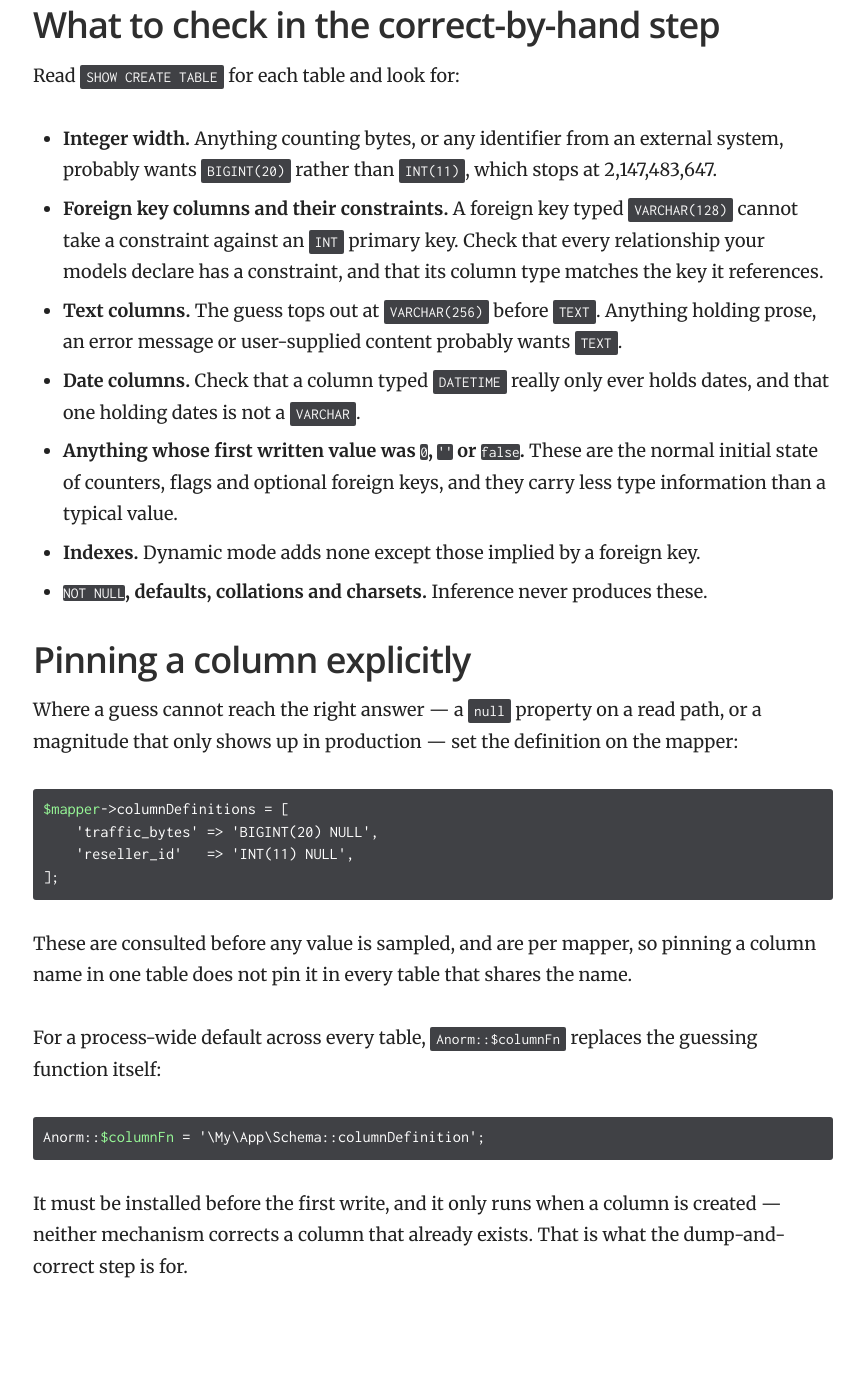
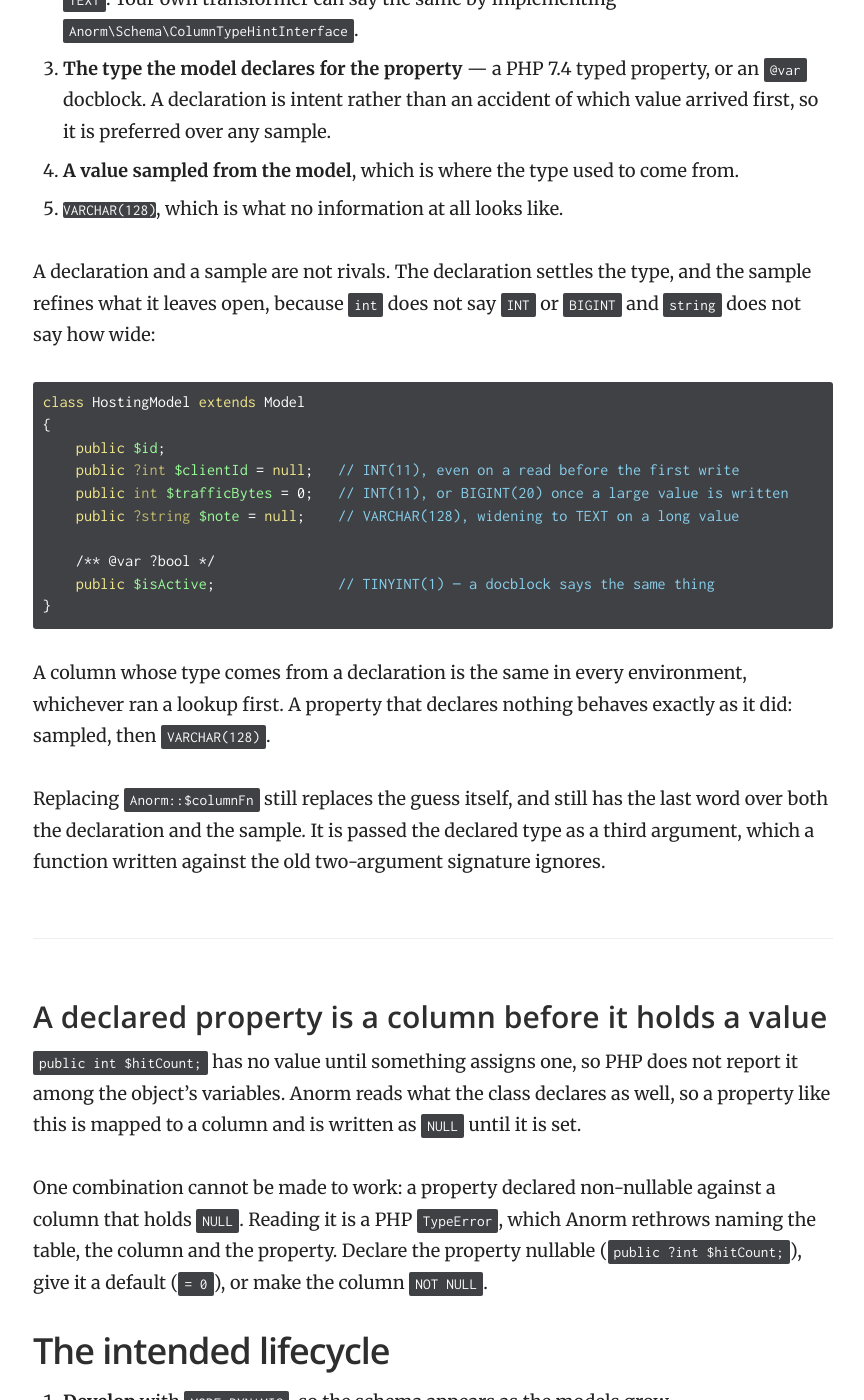
Before and after one commit to saygoweb/anorm, a Jekyll site: the page built from docs/_docs/schema-modes.md, in a window 1280 px wide and 1400 px high, scrolled down 1497 px. Shown: the whole window, without its empty margins (357-1221 px from the left). Built offline with Jekyll 4.4.1, drawn with Linux system fonts in a browser that asks for light colours; before the commit the page ends 2831 px from its top, so only the background shows below that; some of the changed text lies outside the part shown.

Commit message:
docs(schema): say what the guess consults, and in what order
The column type is no longer a single guess from a sampled value, so the page
that explains the guess says what it now consults: a pin, a transformer, the
declared property type, the sample, and VARCHAR(128) as the shape of no
information at all.

Also records the two things a reader would otherwise find out the hard way: a
declared property is a column before it holds a value, and a non-nullable
property against a NULL column is a contradiction with three ways out.

Co-Authored-By: Claude Opus 5 <noreply@anthropic.com>

````diff
--- a/docs/_docs/schema-modes.md
+++ b/docs/_docs/schema-modes.md
@@ -17,8 +17,9 @@ $this->_mapper->mode = DataMapper::MODE_STATIC;  // the default, and production
 
 ## Why inference cannot be correct
 
-In dynamic mode, a column that does not exist yet is created by guessing a SQL type
-from one PHP value. That guess cannot be right in principle:
+In dynamic mode, a column that does not exist yet is created from whatever the model
+can say about the property. Where it says nothing, that is a SQL type guessed from one
+PHP value, and such a guess cannot be right in principle:
 
 - a PHP `int` does not say whether you meant `INT` or `BIGINT`;
 - a PHP `string` does not say whether you meant `VARCHAR(32)`, `VARCHAR(255)`, `TEXT`,
@@ -34,6 +35,61 @@ There is a second, sharper consequence: **the type is decided by whichever value
 reaches the column first, and then it sticks.** A column created by a lookup before the
 first write is typed from whatever that lookup could sample. Two environments that run
 the same code in a different order can end up with genuinely different schemas.
+
+Declaring your property types is the way out of that one — see below.
+
+## What the guess consults, in order
+
+A column that does not exist yet takes its definition from the best information the
+mapper and the model can offer:
+
+1. **An explicit definition on the mapper** — `$mapper->columnDefinitions`, below.
+2. **A transformer that knows the format it writes.** `SqlDateTimeTransform` writes a
+   formatted date, so its column is `DATETIME`; `JsonArrayTransform` writes encoded
+   JSON, so its column is `TEXT`. Your own transformer can say the same by
+   implementing `Anorm\Schema\ColumnTypeHintInterface`.
+3. **The type the model declares for the property** — a PHP 7.4 typed property, or an
+   `@var` docblock. A declaration is intent rather than an accident of which value
+   arrived first, so it is preferred over any sample.
+4. **A value sampled from the model**, which is where the type used to come from.
+5. **`VARCHAR(128)`**, which is what no information at all looks like.
+
+A declaration and a sample are not rivals. The declaration settles the type, and the
+sample refines what it leaves open, because `int` does not say `INT` or `BIGINT` and
+`string` does not say how wide:
+
+```php
+class HostingModel extends Model
+{
+    public $id;
+    public ?int $clientId = null;   // INT(11), even on a read before the first write
+    public int $trafficBytes = 0;   // INT(11), or BIGINT(20) once a large value is written
+    public ?string $note = null;    // VARCHAR(128), widening to TEXT on a long value
+
+    /** @var ?bool */
+    public $isActive;               // TINYINT(1) — a docblock says the same thing
+}
+```
+
+A column whose type comes from a declaration is the same in every environment,
+whichever ran a lookup first. A property that declares nothing behaves exactly as it
+did: sampled, then `VARCHAR(128)`.
+
+Replacing `Anorm::$columnFn` still replaces the guess itself, and still has the last
+word over both the declaration and the sample. It is passed the declared type as a
+third argument, which a function written against the old two-argument signature
+ignores.
+
+### A declared property is a column before it holds a value
+
+`public int $hitCount;` has no value until something assigns one, so PHP does not
+report it among the object's variables. Anorm reads what the class declares as well,
+so a property like this is mapped to a column and is written as `NULL` until it is set.
+
+One combination cannot be made to work: a property declared non-nullable against a
+column that holds `NULL`. Reading it is a PHP `TypeError`, which Anorm rethrows naming
+the table, the column and the property. Declare the property nullable
+(`public ?int $hitCount;`), give it a default (`= 0`), or make the column `NOT NULL`.
 
 ## The intended lifecycle
 
@@ -63,14 +119,18 @@ Read `SHOW CREATE TABLE` for each table and look for:
   and that one holding dates is not a `VARCHAR`.
 - **Anything whose first written value was `0`, `''` or `false`.** These are the normal
   initial state of counters, flags and optional foreign keys, and they carry less type
-  information than a typical value.
+  information than a typical value. Declaring the property's type settles these
+  without the dump having to.
+- **Anything typed `VARCHAR(128)`.** That is the shape of no information at all: a
+  property that declares no type and had nothing useful to sample.
 - **Indexes.** Dynamic mode adds none except those implied by a foreign key.
 - **`NOT NULL`, defaults, collations and charsets.** Inference never produces these.
 
 ## Pinning a column explicitly
 
-Where a guess cannot reach the right answer — a `null` property on a read path, or a
-magnitude that only shows up in production — set the definition on the mapper:
+Declaring the property's type is the lighter answer, and covers a `null` property on a
+read path. Pinning is for what a PHP type cannot express: a width, a magnitude that
+only shows up in production, `NOT NULL`, a charset. Set the definition on the mapper:
 
 ```php
 $mapper->columnDefinitions = [
@@ -90,5 +150,5 @@ Anorm::$columnFn = '\My\App\Schema::columnDefinition';
 ```
 
 It must be installed before the first write, and it only runs when a column is
-created — neither mechanism corrects a column that already exists. That is what the
-dump-and-correct step is for.
+created — none of these mechanisms corrects a column that already exists. That is what
+the dump-and-correct step is for.
````
Also changed, not shown: other parts of docs/_docs/schema-modes.md (+2 -2 lines), docs/_docs/getting-started/crud.md (+3 -2 lines), README.md.
